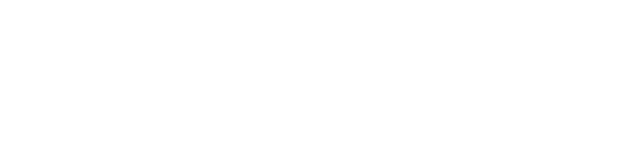
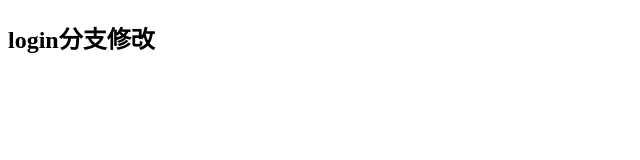
Before and after one commit to Hellorebirth/projiect2, a plain HTML site: page index.html in a window 1280 px wide. Shown: the whole page, without its empty margins (0-640 px from the left). Drawn offline with Linux system fonts and the light colour scheme.

Commit message:
login上做了修改

```diff
--- a/index.html
+++ b/index.html
@@ -7,6 +7,6 @@
     <title>Document</title>
 </head>
 <body>
-
+    <h2>login分支修改</h2>
 </body>
 </html>
```
